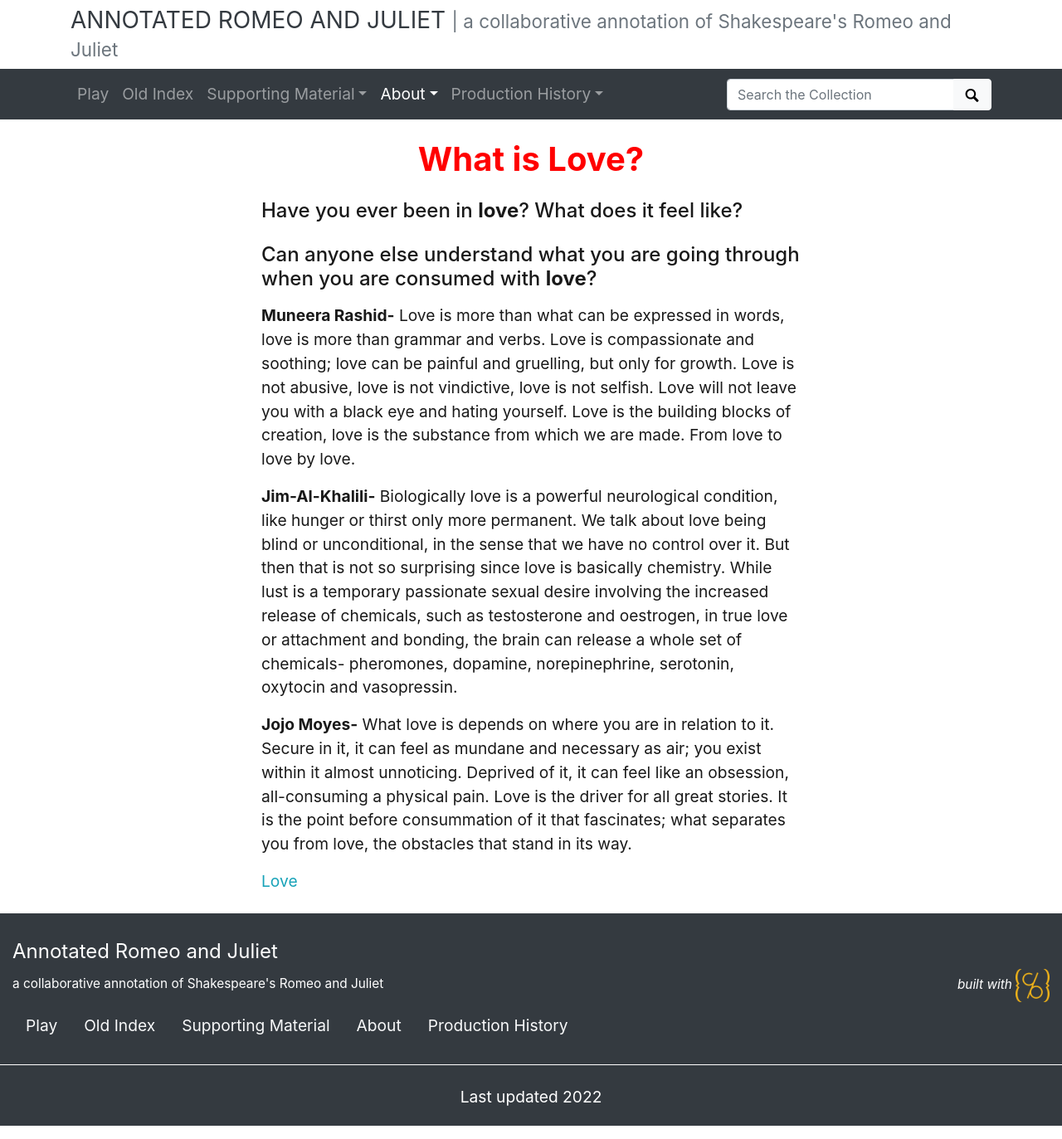
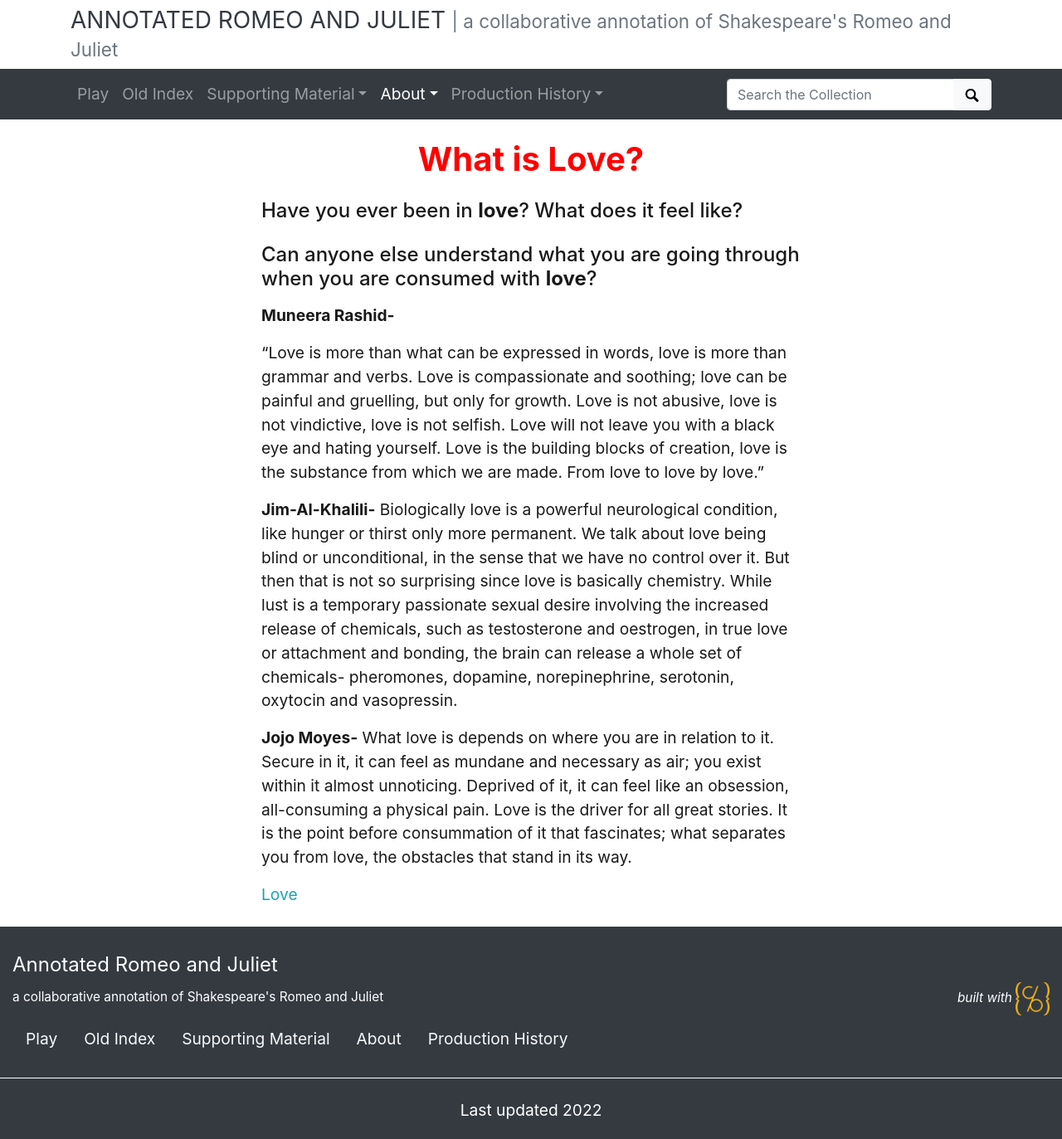
Before and after one commit to thecdil/romeoandjuliet, a Jekyll site: the page built from pages/Love.md, in a window 1280 px wide. Shown: the whole page at 83% size. Built offline with Jekyll 4.4.1, drawn with Linux system fonts in a browser that asks for light colours.

```diff
--- a/pages/Love.md
+++ b/pages/Love.md
@@ -13,7 +13,8 @@ permalink: /love.html
 
 
 **Muneera Rashid-**
-Love is more than what can be expressed in words, love is more than grammar and verbs. Love is compassionate and soothing; love can be painful and gruelling, but only for growth. Love is not abusive, love is not vindictive, love is not selfish. Love will not leave you with a black eye and hating yourself. Love is the building blocks of creation, love is the substance from which we are made. From love to love by love.
+
+"Love is more than what can be expressed in words, love is more than grammar and verbs. Love is compassionate and soothing; love can be painful and gruelling, but only for growth. Love is not abusive, love is not vindictive, love is not selfish. Love will not leave you with a black eye and hating yourself. Love is the building blocks of creation, love is the substance from which we are made. From love to love by love."
 
 
 **Jim-Al-Khalili-**
```
